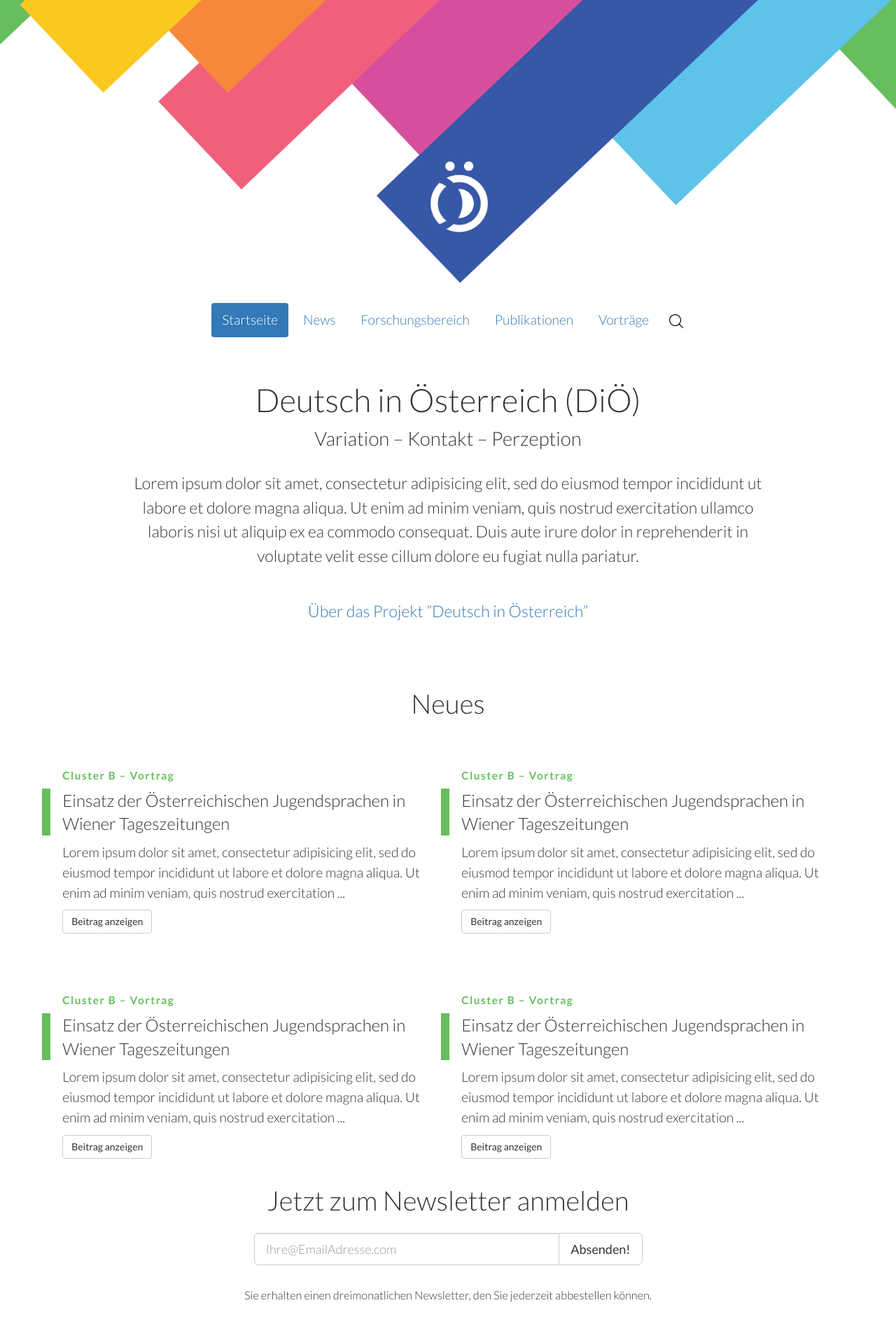
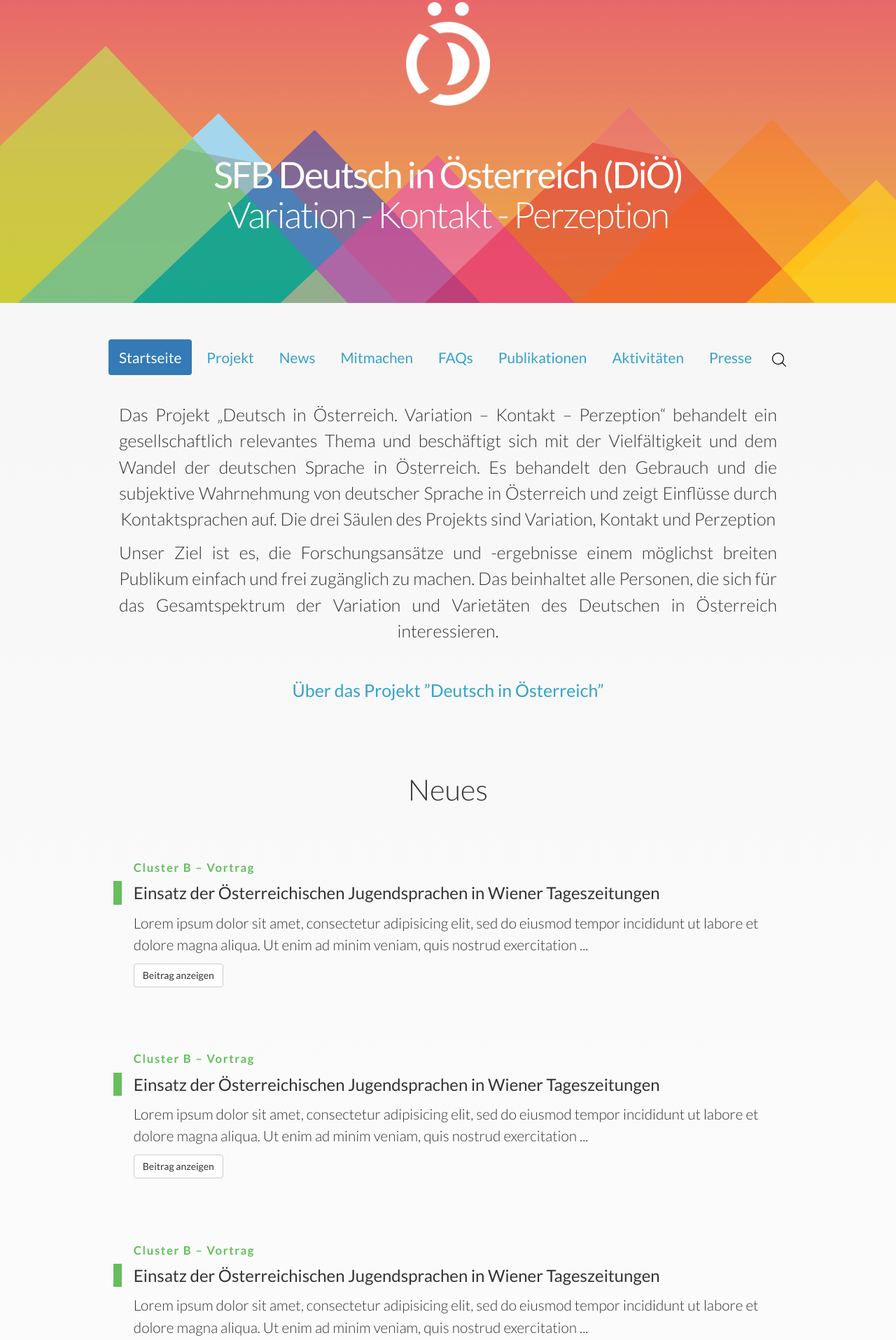
Before and after one commit to german-in-austria/dioe-website, a plain HTML site: page index.html in a window 1280 px wide. Shown: the part 67-1982 px from the top of the page at 70% size. Drawn offline with nearby package versions, Linux system fonts and the light colour scheme; a script that the page names is missing.

Commit message:
big update

```diff
--- a/css/style.css
+++ b/css/style.css
@@ -1,7 +1,14 @@
+a {
+  color: #34a2cb;
+}
 body {
   font-family: 'Lato', sans-serif;
-  background: #fff;
-  font-size: 120%;
+/* Permalink - use to edit and share this gradient: http://colorzilla.com/gradient-editor/#f5f5f5+0,ffffff+100 */
+  background: #f5f5f5 /* Old browsers */;
+  background: -moz-linear-gradient(top, #f5f5f5 0%, #fff 100%) /* FF3.6-15 */;
+  background: -webkit-linear-gradient(top, #f5f5f5 0%, #fff 100%) /* Chrome10-25,Safari5.1-6 */;
+  background: linear-gradient(to bottom, #f5f5f5 0%, #fff 100%) /* W3C, IE10+, FF16+, Chrome26+, Opera12+, Safari7+ */;
+  font-size: 130%;
   line-height: 150%;
   font-weight: 300;
 }
@@ -9,6 +16,8 @@ body {
   max-width: 970px !important;
 }
 .nav-pills {
+  font-weight: 400;
+  margin-top: 2.5em;
   text-align: center;
 }
 .nav-pills > li {
@@ -60,6 +69,7 @@ nav input.search-field {
   background-size: 20px;
   width: 30px;
   border-color: transparent;
+  background-color: transparent;
   transition: 0.5s;
   box-shadow: none;
   cursor: pointer;
@@ -81,6 +91,7 @@ nav input.search-field:focus {
   cursor: auto;
   width: 250px;
   border-color: #66afe9;
+  background-color: #fff;
   color: #333;
 }
 nav input.search-field:focus::-webkit-input-placeholder {
@@ -101,13 +112,28 @@ h3 {
   font-weight: 300;
   position: relative;
 }
+.bold {
+  font-weight: 400;
+}
 header.main {
   width: 100%;
   height: 500px;
-  background: url("../img/header-main.png");
+  background: url("../img/header.png");
+  text-align: center;
+  color: #fff;
   background-size: cover;
-  background-position: top center;
+  background-position: center center;
   background-repeat: no-repeat;
+}
+header.main .logo {
+  width: 120px;
+  margin-top: 70px;
+  margin-bottom: 70px;
+}
+header.main h1 {
+  font-size: 2.5em;
+  letter-spacing: -0.04em;
+  margin: 0;
 }
 footer {
   display: block;
@@ -123,7 +149,7 @@ footer {
   max-height: 80px;
   max-width: 210px;
   line-height: 130px;
-  margin: 230px 30px 30px 0;
+  margin: 260px 30px 30px 0;
 }
 article.sub-page {
   font-size: 120%;
@@ -150,7 +176,7 @@ section.citation table td:first-child {
 article.intro-text {
   font-size: 120%;
   line-height: 150%;
-  text-align: center;
+  text-align: justify;
   text-align-last: center;
 }
 article.intro-text h1 span {
@@ -164,6 +190,7 @@ article.preview {
 article.preview h3 {
   line-height: 140%;
   margin-top: 0;
+  font-weight: 400;
 }
 article.preview h3:before {
   content: " ";
--- a/index.html
+++ b/index.html
@@ -1,15 +1,14 @@
-<!doctype html>
-<html class="no-js" lang="de-DE">
+<!DOCTYPE html>
+<html lang="de-DE" class="no-js">
   <head>
     <meta charset="utf-8">
     <meta http-equiv="X-UA-Compatible" content="IE=edge">
     <title></title>
     <meta name="description" content="">
     <meta name="viewport" content="width=device-width, initial-scale=1">
-
     <link rel="apple-touch-icon" href="apple-touch-icon.png">
-		<!-- Place favicon.ico in the root directory -->
-    <link href="https://fonts.googleapis.com/css?family=Lato:300,300i,400,400i,700,700i&subset=latin-ext" rel="stylesheet">
+    <!-- Place favicon.ico in the root directory-->
+    <link href="https://fonts.googleapis.com/css?family=Lato:300,300i,400,400i,700,700i&amp;subset=latin-ext" rel="stylesheet">
     <link href="https://maxcdn.bootstrapcdn.com/bootstrap/3.3.7/css/bootstrap.min.css" rel="stylesheet" integrity="sha384-BVYiiSIFeK1dGmJRAkycuHAHRg32OmUcww7on3RYdg4Va+PmSTsz/K68vbdEjh4u" crossorigin="anonymous">
     <link rel="stylesheet" href="css/normalize.css">
     <link rel="stylesheet" href="css/main.css">
@@ -17,133 +16,115 @@
     <script src="js/vendor/modernizr-2.8.3.min.js"></script>
   </head>
   <body>
-		<!--[if lt IE 8]>
-			<p class="browserupgrade">You are using an <strong>outdated</strong> browser. Please <a href="http://browsehappy.com/">upgrade your browser</a> to improve your experience.</p>
-		<![endif]-->
-
-		<!-- Add your site or application content here -->
-    <header class="main"></header>
-    <div class="container narrow">
+    <!--if lt IE 8
+    p.browserupgrade
+      | You are using an
+      strong outdated
+      |  browser. Please
+      a(href='http://browsehappy.com/') upgrade your browser
+      |  to improve your experience.
+    -->
+    <!-- Add your site or application content here-->
+    <header data-0="background-position-y:50%;" data-500="background-position-y:100%;" class="main"><img src="img/dioe-logo-white.png" class="logo">
+      <h1 class="bold">SFB Deutsch in Österreich (DiÖ)</h1>
+      <h1>Variation - Kontakt - Perzeption</h1>
+    </header>
     <nav class="nav nav-pills">
       <li role="presentation" class="active"><a href="#">Startseite</a></li>
+      <li role="presentation"><a href="#">Projekt</a></li>
       <li role="presentation"><a href="#">News</a></li>
-        <li role="presentation"><a href="#">Forschungsbereich</a></li>
+      <li role="presentation"><a href="#">Mitmachen</a></li>
+      <li role="presentation"><a href="#">FAQs</a></li>
       <li role="presentation"><a href="#">Publikationen</a></li>
-        <li role="presentation"><a href="#">Vorträge</a></li>
-        <li><input type="text" class="search-field form-control" placeholder="suchen…"></li>
+      <li role="presentation"><a href="#">Aktivitäten</a></li>
+      <li role="presentation"><a href="#">Presse</a></li>
+      <li>
+        <input type="text" placeholder="suchen…" class="search-field form-control">
+      </li>
     </nav>
-      <article class="intro-text text-center">
-        <br />
-        <h1>Deutsch in Österreich (DiÖ)
-          <span>Variation – Kontakt – Perzeption</span>
-        </h1>
+    <div class="container narrow">
+      <article class="intro-text text-center"><br>
         <p>
-          Lorem ipsum dolor sit amet, consectetur adipisicing elit, sed do eiusmod tempor incididunt ut
-          labore et dolore magna aliqua. Ut enim ad minim veniam, quis nostrud exercitation ullamco
-          laboris nisi ut aliquip ex ea commodo consequat. Duis aute irure dolor in reprehenderit in
-          voluptate velit esse cillum dolore eu fugiat nulla pariatur.
+          Das Projekt „Deutsch in Österreich. Variation – Kontakt – Perzeption“ behandelt ein gesellschaftlich relevantes Thema
+          und beschäftigt sich mit der Vielfältigkeit und dem Wandel der deutschen Sprache in Österreich. Es behandelt den Gebrauch
+          und die subjektive Wahrnehmung von deutscher Sprache in Österreich und zeigt Einflüsse durch Kontaktsprachen auf. Die
+          drei Säulen des Projekts sind Variation, Kontakt und Perzeption
         </p>
-        <br />
         <p>
-          <a href="/ueber-dioe">Über das Projekt ”Deutsch in Österreich”</a>
-        </p>
+          Unser Ziel ist es, die Forschungsansätze und -ergebnisse einem möglichst breiten Publikum einfach und frei zugänglich zu
+          machen. Das beinhaltet alle Personen, die sich für das Gesamtspektrum der Variation und Varietäten des Deutschen in
+          Österreich interessieren.
+        </p><br>
+        <p><a href="/ueber-dioe" class="bold">Über das Projekt ”Deutsch in Österreich”</a></p>
       </article>
     </div>
-    <div class="container">
-      <div class="news-main">
-        <br /><br />
+    <div class="container narrow">
+      <div class="news-main"><br><br>
         <h1 class="text-center">Neues</h1>
-        <article class="preview col-md-6">
+        <article class="preview">
           <h5>Cluster B – Vortrag</h5>
           <h3>Einsatz der Österreichischen Jugendsprachen in Wiener Tageszeitungen</h3>
           <p>
             Lorem ipsum dolor sit amet, consectetur adipisicing elit, sed do eiusmod
             tempor incididunt ut labore et dolore magna aliqua. Ut enim ad minim veniam,
             quis nostrud exercitation ...
-          </p>
-          <a class="btn btn-default" href="#">Beitrag anzeigen</a>
+          </p><a href="#" class="btn btn-default">Beitrag anzeigen</a>
         </article>
-        <article class="preview col-md-6">
+        <article class="preview">
           <h5>Cluster B – Vortrag</h5>
           <h3>Einsatz der Österreichischen Jugendsprachen in Wiener Tageszeitungen</h3>
           <p>
             Lorem ipsum dolor sit amet, consectetur adipisicing elit, sed do eiusmod
             tempor incididunt ut labore et dolore magna aliqua. Ut enim ad minim veniam,
             quis nostrud exercitation ...
-          </p>
-          <a class="btn btn-default" href="#">Beitrag anzeigen</a>
+          </p><a href="#" class="btn btn-default">Beitrag anzeigen</a>
         </article>
-        <article class="preview col-md-6">
+        <article class="preview">
           <h5>Cluster B – Vortrag</h5>
           <h3>Einsatz der Österreichischen Jugendsprachen in Wiener Tageszeitungen</h3>
           <p>
             Lorem ipsum dolor sit amet, consectetur adipisicing elit, sed do eiusmod
             tempor incididunt ut labore et dolore magna aliqua. Ut enim ad minim veniam,
             quis nostrud exercitation ...
-          </p>
-          <a class="btn btn-default" href="#">Beitrag anzeigen</a>
+          </p><a href="#" class="btn btn-default">Beitrag anzeigen</a>
         </article>
-        <article class="preview col-md-6">
+        <article class="preview">
           <h5>Cluster B – Vortrag</h5>
           <h3>Einsatz der Österreichischen Jugendsprachen in Wiener Tageszeitungen</h3>
           <p>
             Lorem ipsum dolor sit amet, consectetur adipisicing elit, sed do eiusmod
             tempor incididunt ut labore et dolore magna aliqua. Ut enim ad minim veniam,
             quis nostrud exercitation ...
-          </p>
-          <a class="btn btn-default" href="#">Beitrag anzeigen</a>
+          </p><a href="#" class="btn btn-default">Beitrag anzeigen</a>
         </article>
       </div>
-      <div class="newsletter-registration clearfix">
-        <br /><br />
+      <div class="newsletter-registration clearfix"><br><br>
         <h1 class="text-center">Jetzt zum Newsletter anmelden</h1>
         <div class="row">
           <div class="col-md-3"></div>
           <div class="col-md-6">
             <div class="input-group">
-              <input type="text" class="form-control input-lg" placeholder="Ihre@EmailAdresse.com">
-              <span class="input-group-btn">
-                <button class="btn btn-lg btn-default" type="button">Absenden!</button>
-              </span>
+              <input type="text" placeholder="Ihre@EmailAdresse.com" class="form-control input-lg"><span class="input-group-btn">
+                <button type="button" class="btn btn-lg btn-default">Absenden!</button></span>
             </div>
           </div>
           <div class="col-md-3"></div>
         </div>
-        <p class="text-center small">
-          <br />
-          Sie erhalten einen dreimonatlichen Newsletter, den Sie jederzeit abbestellen können.
-        </p>
-      </div>
-      <br /><br />
+        <p class="text-center small"><br>          Sie erhalten einen dreimonatlichen Newsletter, den Sie jederzeit abbestellen können.</p>
+      </div><br><br>
     </div>
     <footer>
-      <nav class="footer-logos">
-        <a href="#"><img src="img/logos/uni-wien.png" alt="" /></a>
-        <a href="#"><img src="img/logos/uni-sbg.png" alt="" /></a>
-        <a href="#"><img src="img/logos/oeaw.png" alt="" /></a>
-        <a href="#"><img src="img/logos/uni-graz.png" alt="" /></a>
-      </nav>
+      <nav class="footer-logos"><a href="#"><img src="img/logos/uni-wien.png" alt=""></a><a href="#"><img src="img/logos/uni-sbg.png" alt=""></a><a href="#"><img src="img/logos/oeaw.png" alt=""></a><a href="#"><img src="img/logos/fwf.png" alt=""></a><a href="#"><img src="img/logos/uni-graz.png" alt=""></a></nav>
     </footer>
-		<!-- <div class="main">
-      <div class="header-stripes">
-        <div></div>
-        <div></div>
-        <div></div>
-        <div></div>
-        <div></div>
-        <div></div>
-        <div></div>
-        <div class="center"></div>
-      </div>
-		</div> -->
-
+    <script src="https://cdnjs.cloudflare.com/ajax/libs/skrollr/0.6.30/skrollr.min.js"></script>
+    <script>var s = skrollr.init({smoothScrolling:false});</script>
     <script src="https://ajax.googleapis.com/ajax/libs/jquery/1.11.2/jquery.min.js"></script>
-		<script>window.jQuery || document.write('<script src="js/vendor/jquery-1.11.2.min.js"><\/script>')</script>
+    <script>window.jQuery || document.write('<script src="js/vendor/jquery-1.11.2.min.js"><\\/script>')</script>
+    <script src="https://www.gstatic.com/firebasejs/3.6.4/firebase.js"></script>
     <script src="https://maxcdn.bootstrapcdn.com/bootstrap/3.3.7/js/bootstrap.min.js" integrity="sha384-Tc5IQib027qvyjSMfHjOMaLkfuWVxZxUPnCJA7l2mCWNIpG9mGCD8wGNIcPD7Txa" crossorigin="anonymous"></script>
     <script src="js/plugins.js"></script>
     <script src="js/main.js"></script>
-
-		<!-- Google Analytics: change UA-XXXXX-X to be your site's ID. -->
+    <!-- Google Analytics: change UA-XXXXX-X to be your site's ID.-->
     <script>
       (function(b,o,i,l,e,r){b.GoogleAnalyticsObject=l;b[l]||(b[l]=
       function(){(b[l].q=b[l].q||[]).push(arguments)});b[l].l=+new Date;
@@ -152,6 +133,5 @@
       r.parentNode.insertBefore(e,r)}(window,document,'script','ga'));
       ga('create','UA-XXXXX-X','auto');ga('send','pageview');
     </script>
-
   </body>
 </html>
```
Also changed, not shown: js/main.js (+8 -0 lines), img/dioe-logo-white.png (added), img/header-main-gradient.png (added), img/header.png (added), img/logos/fwf.png (added), 3 other files. Lines whose indentation alone changed are shown as unchanged.
